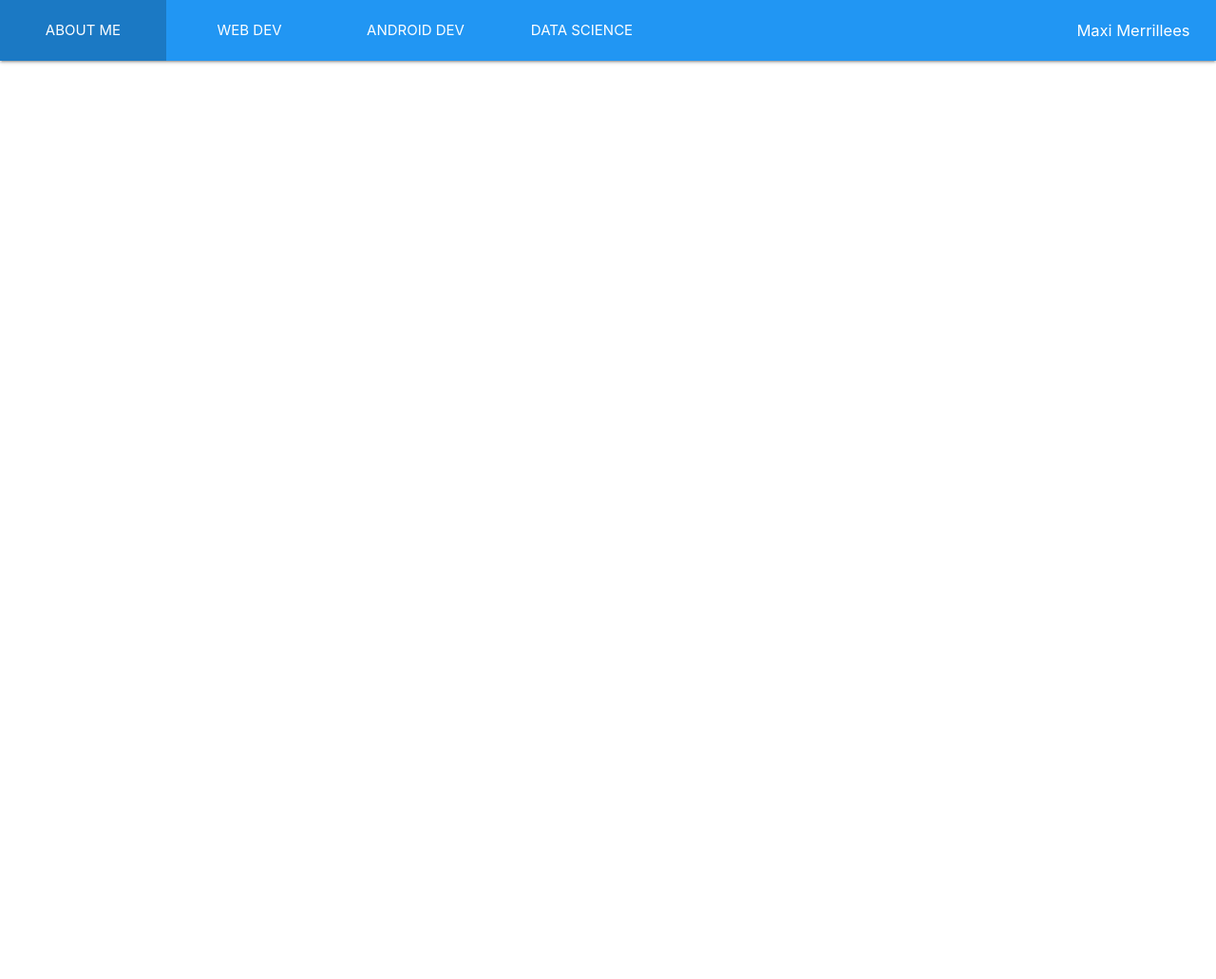
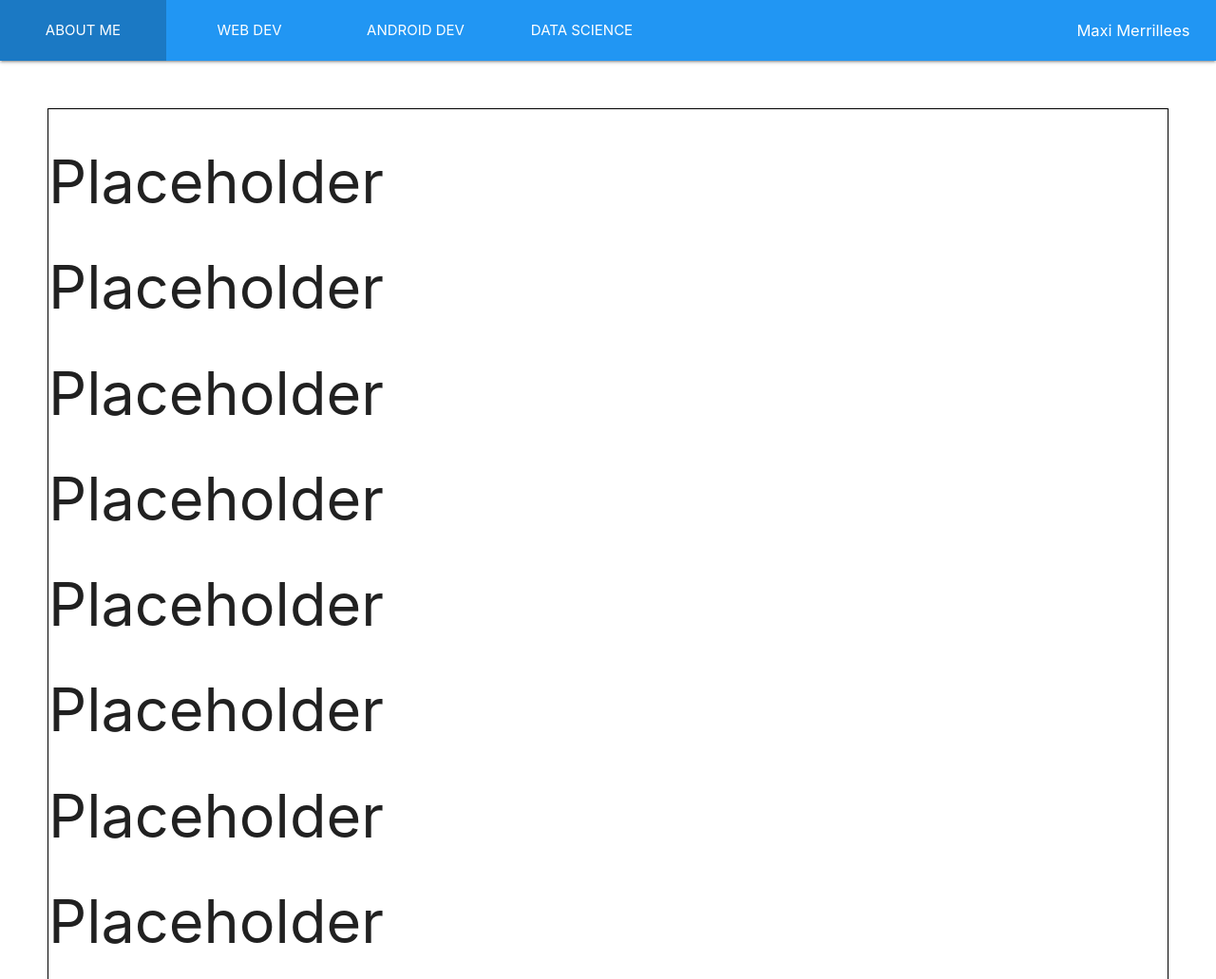
Before and after one commit to maxitron93/new_profile_site, a website: page index.html in a window 1280 px wide. Shown: the top 1031 px of the page at 95% size. Before the commit the page ends 800 px from the top, so only its background shows below. Drawn offline with Linux system fonts and the light colour scheme.

Commit message:
Add formating to about me page

```diff
--- a/index.html
+++ b/index.html
@@ -21,44 +21,31 @@
         </div>
     </nav>
 
-    <div class="sub-nav">
-        <!-- <div class="row nav-sub-software-dev">
+    <div class="content-container">
+        <!-- <div class="row fade-in">
                 <ul class="tabs">
-                <li class="tab col s2"><a href="#software-dev-1">Software Dev 1</a></li>
+                    <li class="tab col s2"><a class="active" href="#software-dev-1">Software Dev 1</a></li>
                     <li class="tab col s2"><a href="#software-dev-2">Software Dev 2</a></li>
                     <li class="tab col s2"><a href="#software-dev-3">Software Dev 3</a></li>
-                <li class="tab col s2"><a class="active" href="#software-dev-4">Software Dev 4</a></li>
+                    <li class="tab col s2"><a href="#software-dev-4">Software Dev 4</a></li>
                 </ul>
-            <div id="software-dev-1" class="col s12">Software Dev 1</div>
-            <div id="software-dev-2" class="col s12">Software Dev 2</div>
-            <div id="software-dev-3" class="col s12">Software Dev 3</div>
-            <div id="software-dev-4" class="col s12">Software Dev 4</div>
+                <div id="software-dev-1" class="col s12">placeholderContent</div>
+                <div id="software-dev-2" class="col s12">placeholderContent</div>
+                <div id="software-dev-3" class="col s12">placeholderContent</div>
+                <div id="software-dev-4" class="col s12">placeholderContent</div>
             </div> -->
 
-        <!-- <div class="row nav-sub-android-dev">
+        <!-- <div class="row fade-in">
                 <ul class="tabs">
-                <li class="tab col s2"><a href="#android-dev-1">Android Dev 1</a></li>
+                    <li class="tab col s2"><a class="active" href="#android-dev-1">Android Dev 1</a></li>
                     <li class="tab col s2"><a href="#android-dev-2">Android Dev 2</a></li>
                     <li class="tab col s2"><a href="#android-dev-3">Android Dev 3</a></li>
-                <li class="tab col s2"><a class="active" href="#android-dev-4">Android Dev 4</a></li>
+                    <li class="tab col s2"><a href="#android-dev-4">Android Dev 4</a></li>
                 </ul>
-            <div id="android-dev-1" class="col s12">Android Dev 1</div>
-            <div id="android-dev-2" class="col s12">Android Dev 2</div>
-            <div id="android-dev-3" class="col s12">Android Dev 3</div>
-            <div id="android-dev-4" class="col s12">Android Dev 4</div>
-        </div> -->
-
-        <!-- <div class="row nav-sub-data-science">
-            <ul class="tabs">
-                <li class="tab col s2"><a href="#data-science-1">Data Science 1</a></li>
-                <li class="tab col s2"><a href="#data-science-2">Data Science 2</a></li>
-                <li class="tab col s2"><a href="#data-science-3">Data Science 3</a></li>
-                <li class="tab col s2"><a class="active" href="#data-science-4">Data Science 4</a></li>
-            </ul>
-            <div id="data-science-1" class="col s12">Data Science 1</div>
-            <div id="data-science-2" class="col s12">Data Science 2</div>
-            <div id="data-science-3" class="col s12">Data Science 3</div>
-            <div id="data-science-4" class="col s12">Data Science 4</div>
+                <div id="android-dev-1" class="col s12">placeholderContent</div>
+                <div id="android-dev-2" class="col s12">placeholderContent</div>
+                <div id="android-dev-3" class="col s12">placeholderContent</div>
+                <div id="android-dev-4" class="col s12">placeholderContent</div>
             </div> -->
     </div>
 
--- a/resources/app.js
+++ b/resources/app.js
@@ -1,7 +1,15 @@
 const aboutMePageContent = `
-<div class="page">
-    <p>Test</p>
-</div>`
+<div class="about-page-content">
+    <h1>Placeholder</h1>
+    <h1>Placeholder</h1>
+    <h1>Placeholder</h1>
+    <h1>Placeholder</h1>
+    <h1>Placeholder</h1>
+    <h1>Placeholder</h1>
+    <h1>Placeholder</h1>
+    <h1>Placeholder</h1>
+</div>
+`
 
 const placeholderContent = `
 <div class="page">
@@ -12,7 +20,7 @@ const placeholderContent = `
     <h1>Placeholder</h1>
     <h1>Placeholder</h1>
     <h1>Placeholder</h1>
-
+    <h1>Placeholder</h1>
 </div>
 `
 
@@ -21,28 +29,29 @@ const placeholderContent = `
 // -------------------------------------------- //
 const UIController = (() => {
     const DOMstrings = {
-        subNav: document.querySelector('.sub-nav'),
+        contentContainer: document.querySelector('.content-container'),
         navMainItem: document.querySelectorAll('.btn-main-nav')
     }
 
-    const loadSubNav = (mainNavItem) => {
+    const loadContentContainer = (mainNavItem) => {
         // Define variables
         let subNavHTML
 
-        // Remove old subsav
-        for (child of DOMstrings.subNav.children) {
+        // Remove old content (fade out)
+        for (child of DOMstrings.contentContainer.children) {
             child.classList += ' fade-out'
         }
 
         setTimeout(() => {
-            while (DOMstrings.subNav.firstChild) {
-                DOMstrings.subNav.removeChild(DOMstrings.subNav.firstChild);
+            // Remove old content (remove from UI)
+            while (DOMstrings.contentContainer.firstChild) {
+                DOMstrings.contentContainer.removeChild(DOMstrings.contentContainer.firstChild);
             }
 
-            // Generate html
+            // Add new content
             if (mainNavItem === 'About Me') {
                 subNavHTML = `
-                <div class="row fade-in">
+                <div class="row fade-in about-page-container">
                     ${aboutMePageContent}
                 </div>`
             } else if (mainNavItem === 'Web Dev') {
@@ -90,9 +99,9 @@ const UIController = (() => {
             }
 
             // Display html
-            DOMstrings.subNav.insertAdjacentHTML('afterbegin', subNavHTML)
+            DOMstrings.contentContainer.insertAdjacentHTML('afterbegin', subNavHTML)
 
-            // Initialise sub-nav
+            // Initialise tabs
             let instance = M.Tabs.init(document.querySelector('.tabs'), {swipeable: true});
         }, 500)
     }
@@ -111,8 +120,8 @@ const UIController = (() => {
 
     return {
         DOMstrings: DOMstrings,
-        loadSubNav: (mainNavItem) => {
-            loadSubNav(mainNavItem)
+        loadContentContainer: (mainNavItem) => {
+            loadContentContainer(mainNavItem)
         },
         changeActiveItem: (target) => {
             changeActiveItem(target)
@@ -128,7 +137,7 @@ const appController = ((UIController) => {
     // Event Listeners
     const setEventListeners = () => {
 
-        // Load sub-nav bar
+        // Event for main-nav buttons
         DOMstrings.navMainItem.forEach((btn) => {
             btn.addEventListener('click', (event) => {
                 // Define variables
@@ -137,8 +146,8 @@ const appController = ((UIController) => {
                 // Get nav item clicked
                 mainNavItem = event.target.innerHTML
 
-                // Load sub-nav bar
-                UIController.loadSubNav(mainNavItem)
+                // Load content
+                UIController.loadContentContainer(mainNavItem)
 
                 // Change active class on main nav
                 UIController.changeActiveItem(event.target)
@@ -149,6 +158,7 @@ const appController = ((UIController) => {
     return {
         initApp: () => {
             setEventListeners()
+            UIController.loadContentContainer('About Me')
         }
     }
 
--- a/resources/main.scss
+++ b/resources/main.scss
@@ -86,7 +86,7 @@ nav {
 }
 
 // ------------------------------------------------ //
-// PAGE //
+// TABBED-PAGES //
 // ------------------------------------------------ //
 .row {
     margin-bottom: 0 !important;
@@ -100,8 +100,22 @@ nav {
 }
 
 .page {
-    margin: 50px !important;
-    // min-height: calc(100vh - #{$nav-height} - #{$sub-nav-height} - 100px) !important;
+    margin: #{$sub-nav-height} !important;
     min-height: calc(100% - 100px);
     border: 1px solid black;
 }
+
+// ------------------------------------------------ //
+// ABOUT-PAGE //
+// ------------------------------------------------ //
+.about-page-container {
+    min-height: calc(100vh - #{$nav-height});
+    display: flex;
+}
+
+.about-page-content {
+    border: 1px solid black;
+    flex: 1;
+    margin: 50px;
+    // min-height: calc(100% - 100px);
+}
```
Also changed, not shown: resources/style.css. Lines whose indentation alone changed are shown as unchanged.
